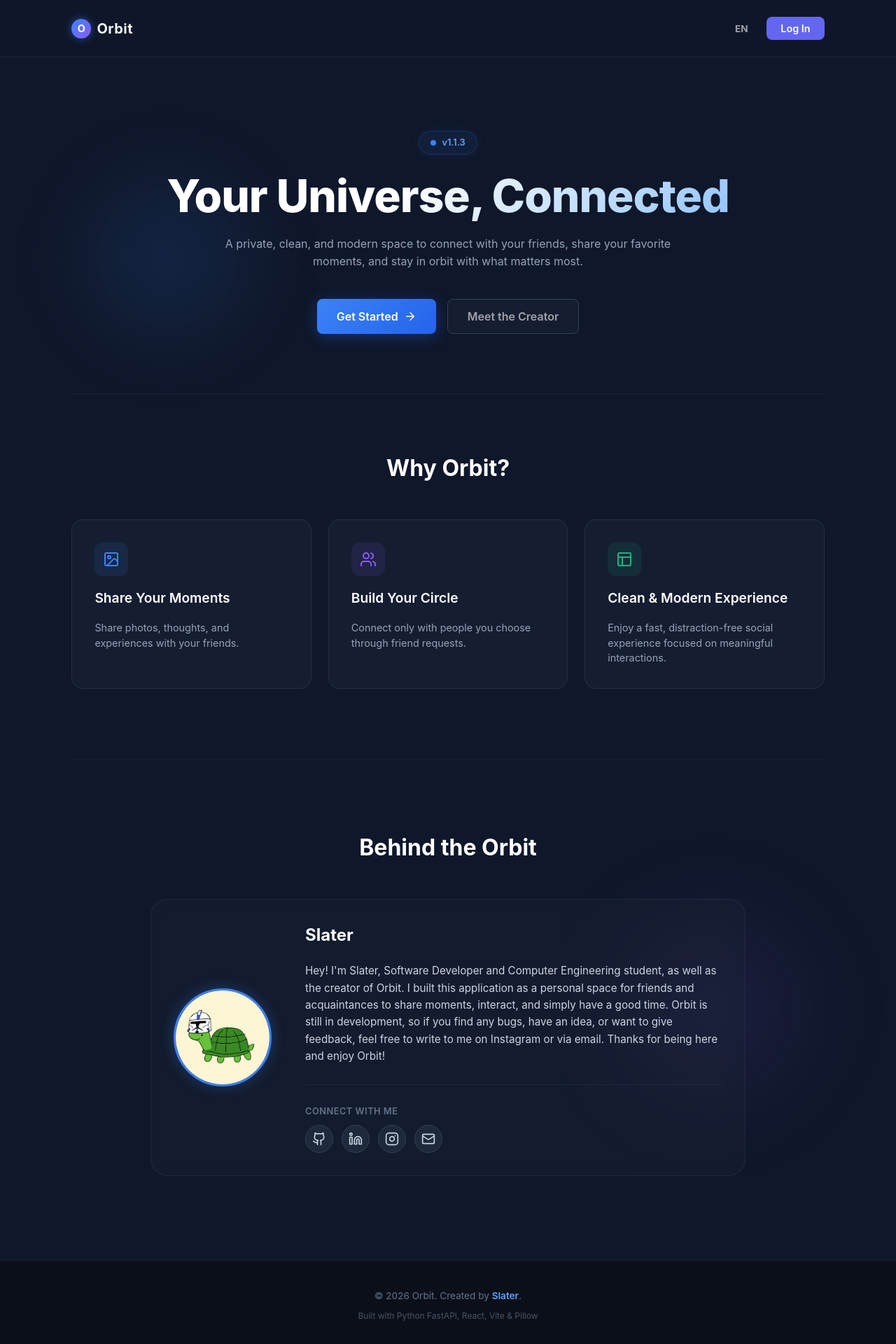
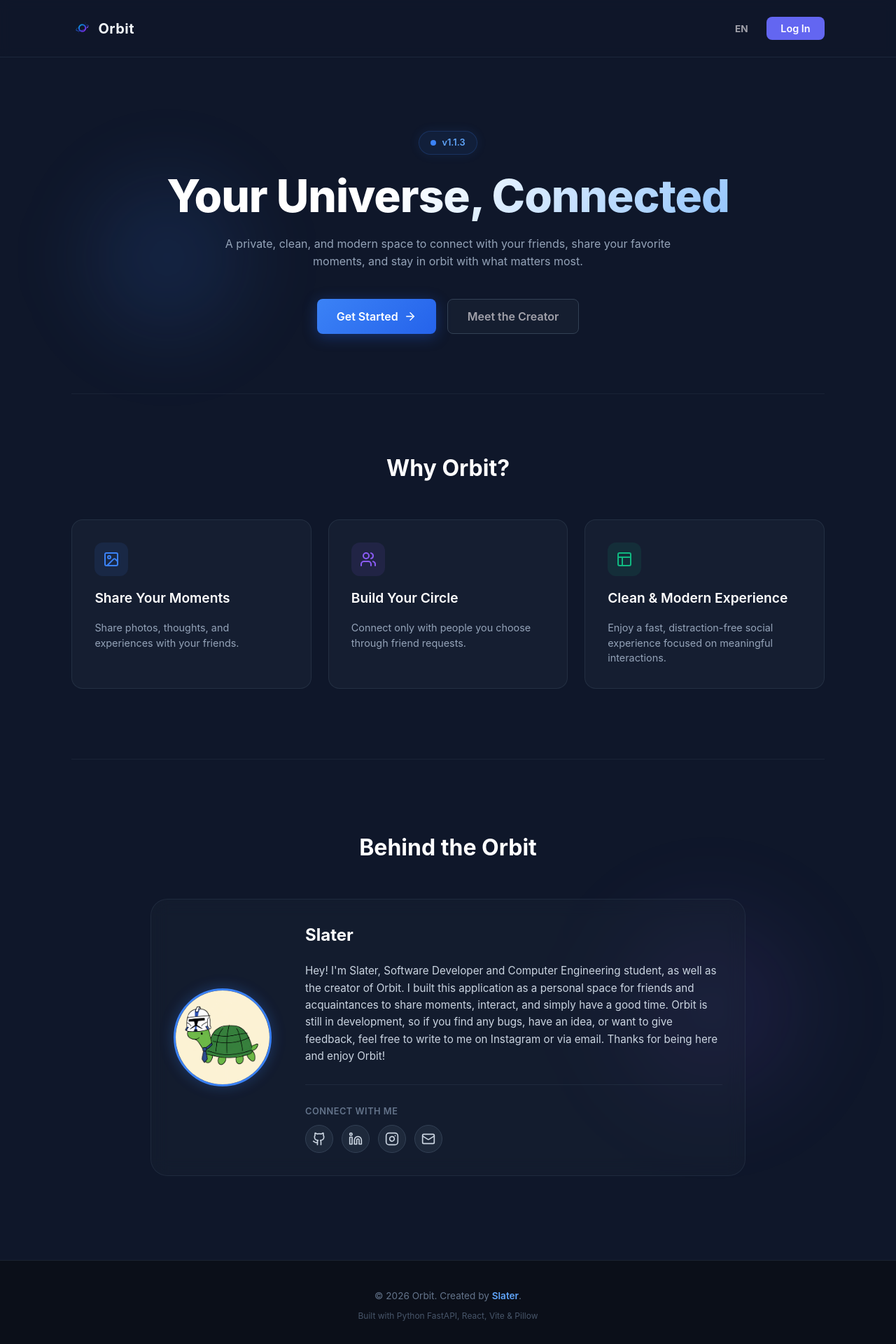
Before and after one commit to Slaterfr/orbit-frontend, a React (Vite) app: page /landing in a window 1280 px wide. Shown: the top 1920 px of the page at 70% size. Built offline with nearby package versions, Linux system fonts and the light colour scheme; no server answers.

Commit message:
Updated ehader logo and pfp

```diff
--- a/src/pages/Landing.jsx
+++ b/src/pages/Landing.jsx
@@ -80,18 +80,7 @@ const Landing = () => {
                 backgroundColor: 'rgba(15, 23, 42, 0.8)'
             }}>
                 <div style={{ display: 'flex', alignItems: 'center', gap: '8px' }}>
-                    <div style={{
-                        width: '28px',
-                        height: '28px',
-                        borderRadius: '50%',
-                        background: 'linear-gradient(135deg, #3b82f6 0%, #8b5cf6 100%)',
-                        display: 'flex',
-                        alignItems: 'center',
-                        justifyContent: 'center',
-                        boxShadow: '0 0 12px rgba(59, 130, 246, 0.5)'
-                    }}>
-                        <span style={{ fontSize: '0.9rem', fontWeight: 'bold', color: '#fff' }}>O</span>
-                    </div>
+                    <img src="/logo.png" alt="Orbit Logo" style={{ width: 30, height: 30, borderRadius: '50%', objectFit: 'cover' }} />
                     <span style={{ fontSize: '1.25rem', fontWeight: 700, letterSpacing: '0.5px' }}>Orbit</span>
                 </div>
 
@@ -371,7 +360,7 @@ const Landing = () => {
                             flexShrink: 0
                         }}>
                             <img
-                                src="/creator_pfp.png"
+                                src="/ceo_pfp.png"
                                 alt="Slater - Developer Avatar"
                                 style={{ width: '100%', height: '100%', objectFit: 'cover' }}
                             />
```
Also changed, not shown: public/ceo_pfp.png (added).
